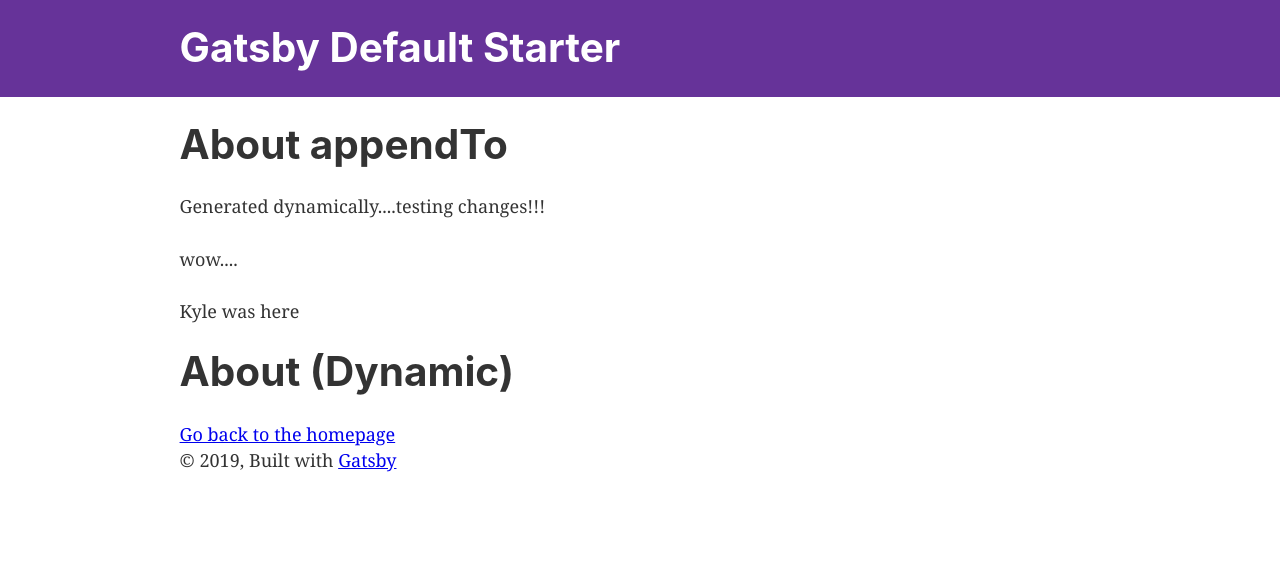
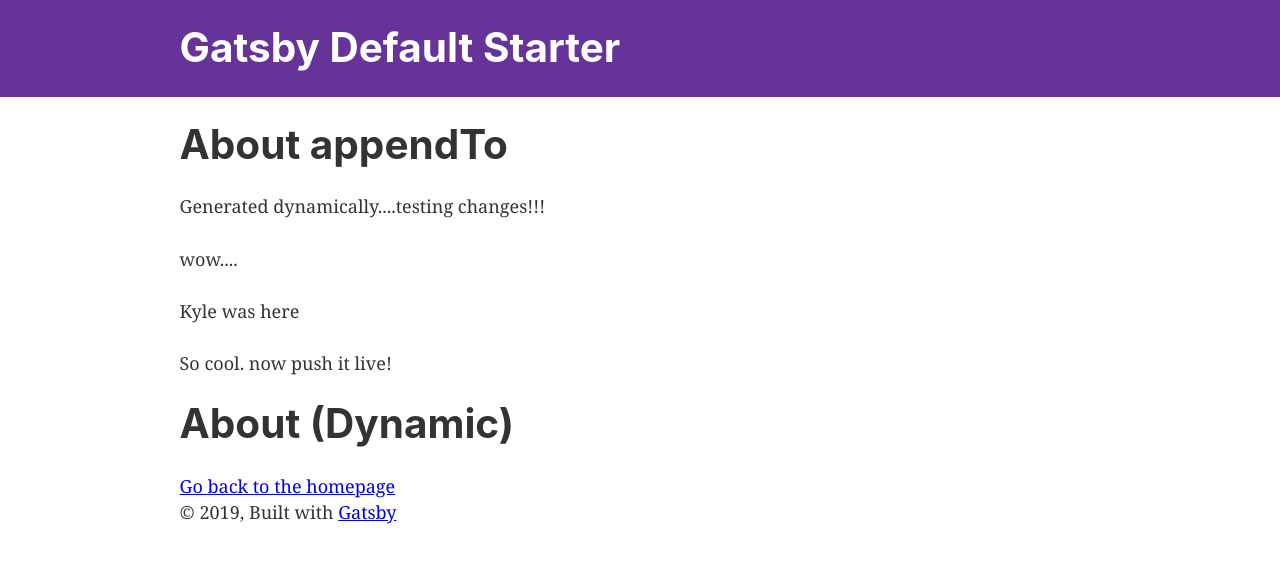
Before and after one commit to kpennell/appendtoStatic, a Gatsby site: page /about in a window 1280 px wide. Built offline with nearby package versions, Linux system fonts and the light colour scheme; Gatsby itself is replaced by a stand-in of ours.

Commit message:
Update Pages “about”

```diff
--- a/src/pages/about.md
+++ b/src/pages/about.md
@@ -9,3 +9,7 @@
 wow....
 
 Kyle was here
+
+
+
+So cool. now push it live!
```
